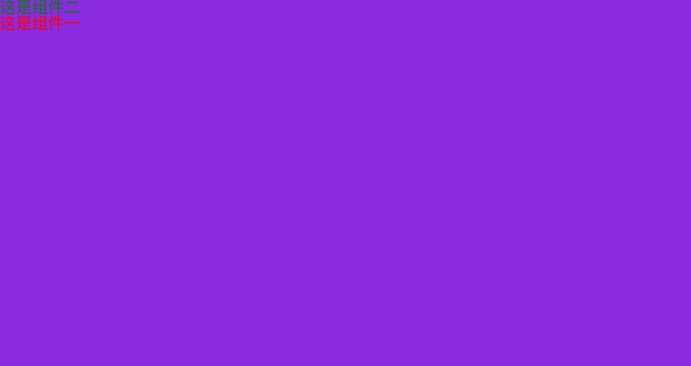
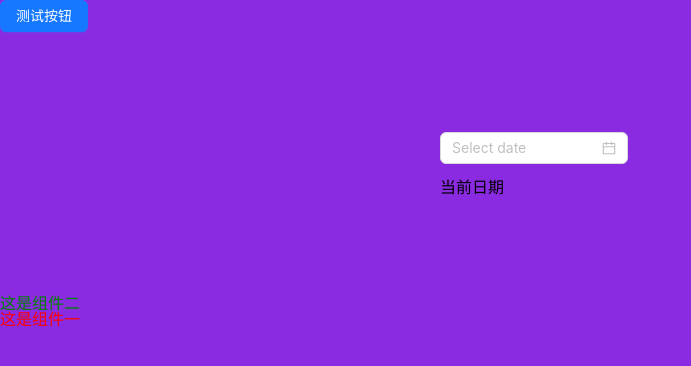
Before and after one commit to chenjixue/react_vt, a React (Vite) app: page / in a window 1280 px wide. Shown: the top 366 px of the page, without its empty margins (0-691 px from the left). Built offline with nearby package versions, Linux system fonts and the light colour scheme.

Commit message:
引入antd

```diff
--- a/index.html
+++ b/index.html
@@ -2,7 +2,7 @@
 <html lang="en">
   <head>
     <meta charset="UTF-8" />
-    <link rel="icon" type="image/svg+xml" href="/vite.svg" />
+    <!-- <link rel="icon" type="image/svg+xml" href="/vite.svg" /> -->
     <meta name="viewport" content="width=device-width, initial-scale=1.0" />
     <title>Vite + React + TS</title>
   </head>
--- a/package.json
+++ b/package.json
@@ -9,6 +9,8 @@
     "preview": "vite preview"
   },
   "dependencies": {
+    "antd": "^5.0.0",
+    "dayjs": "^1.11.6",
     "react": "^18.2.0",
     "react-dom": "^18.2.0",
     "react-router-dom": "^6.4.3",
--- a/src/App.tsx
+++ b/src/App.tsx
@@ -1,12 +1,27 @@
 import { useState } from 'react'
 // import '@/App.scss'
+import { ConfigProvider, DatePicker, message,Button } from 'antd';
+import dayjs from 'dayjs';
+import 'dayjs/locale/zh-cn';
+import zhCN from 'antd/locale/zh_CN';
+import 'antd/dist/reset.css';
 import '@/App.scss'
 import Cpt from './components/component_two'
 import Cpo from './components/component_one'
+dayjs.locale('zh-cn');
 function App() {
 
   return (
     <div className="App">
+       <Button type="primary">测试按钮</Button>
+      <ConfigProvider locale={zhCN}>
+        <div style={{ width: 400, margin: '100px auto' }}>
+          <DatePicker  />
+          <div style={{ marginTop: 16 }}>
+            当前日期
+          </div>
+        </div>
+      </ConfigProvider>
       <Cpt></Cpt>
       <Cpo></Cpo>
     </div>
```
Also changed, not shown: 1 other file (tests, documents, lock files or other folders).
